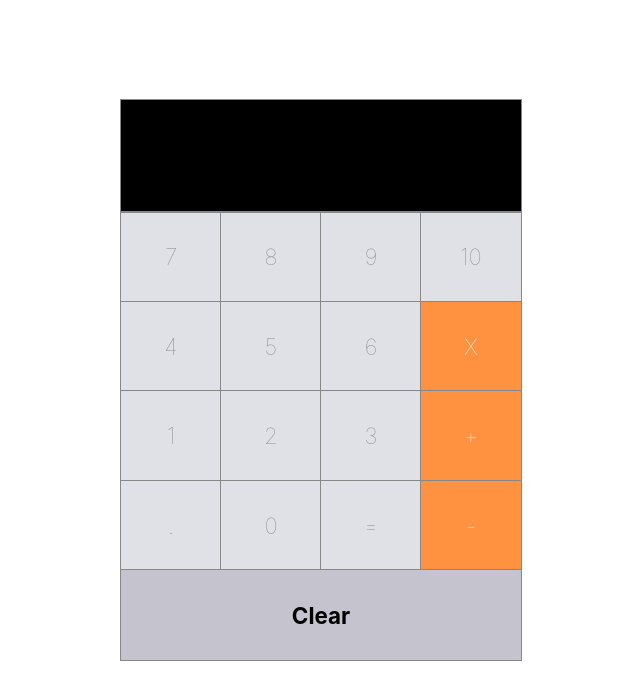
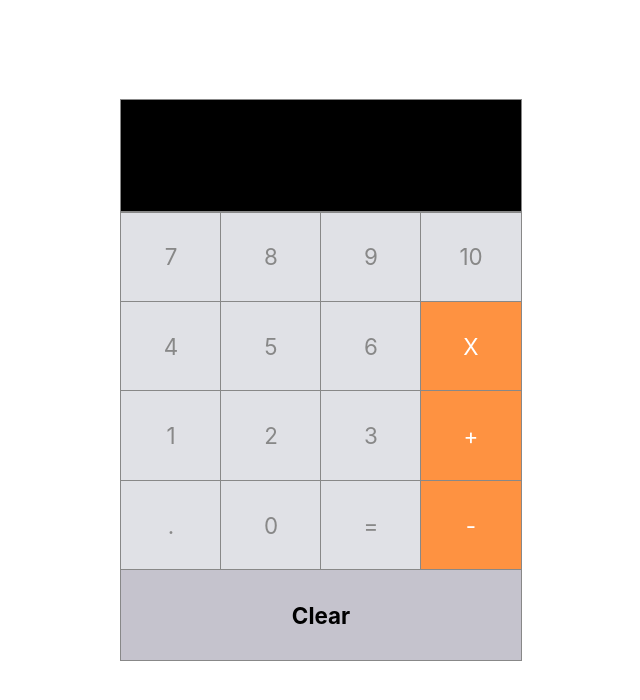
Before and after one commit to snsaleh1/react-calculator-app, a React (Create React App) app: page / in a window 1280 px wide. Shown: the top 700 px of the page, without its empty margins (319-959 px from the left). Built offline with nearby package versions, Linux system fonts and the light colour scheme.

Commit message:
button color more visible

```diff
--- a/src/components/Button.css
+++ b/src/components/Button.css
@@ -3,7 +3,6 @@
     display: flex;
     justify-content: center;
     align-items: center;
-    font-weight: lighter;
     font-size: 1.4em;
     background-color: #e0e1e6;
     color: #888;
```
